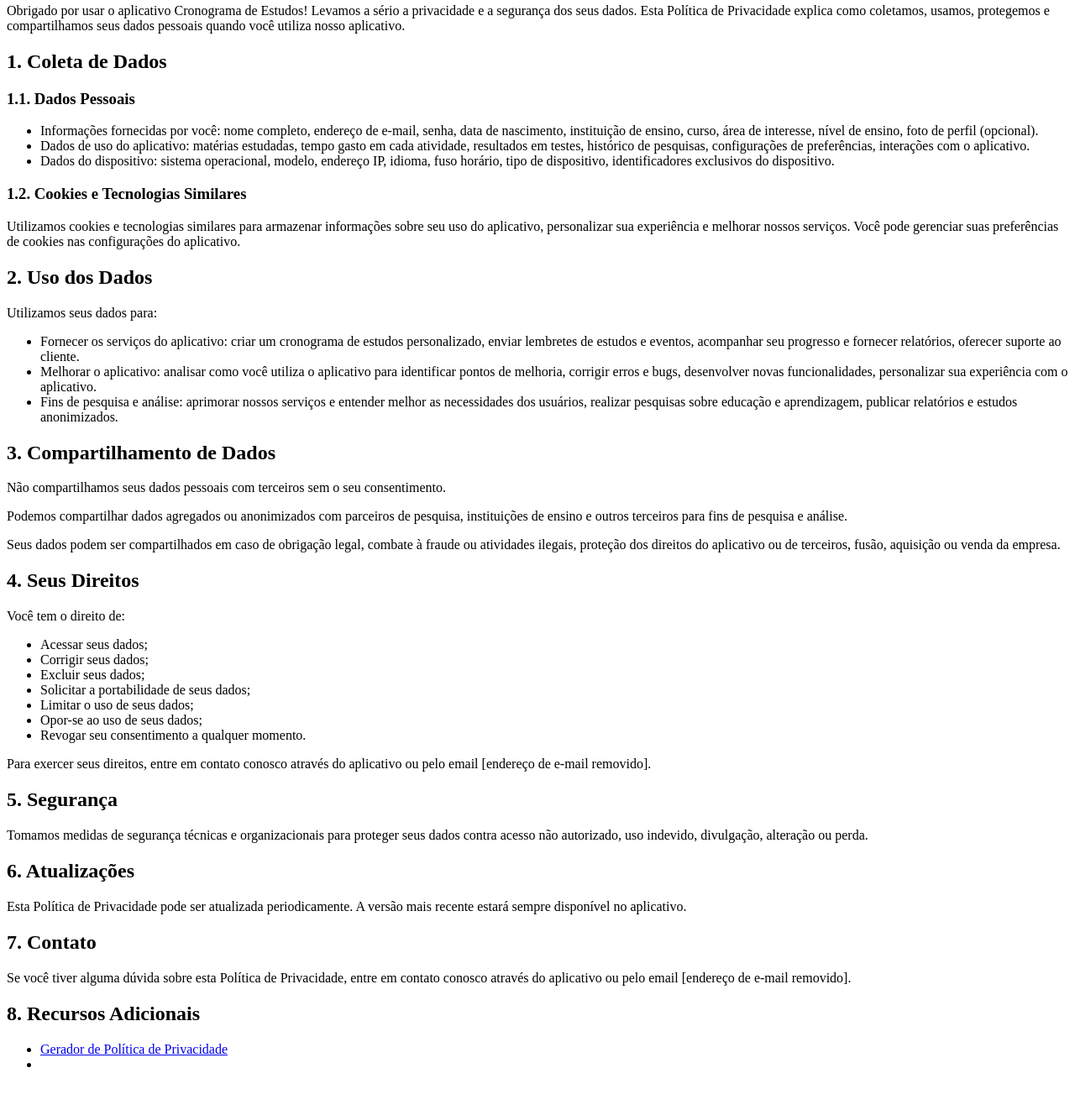
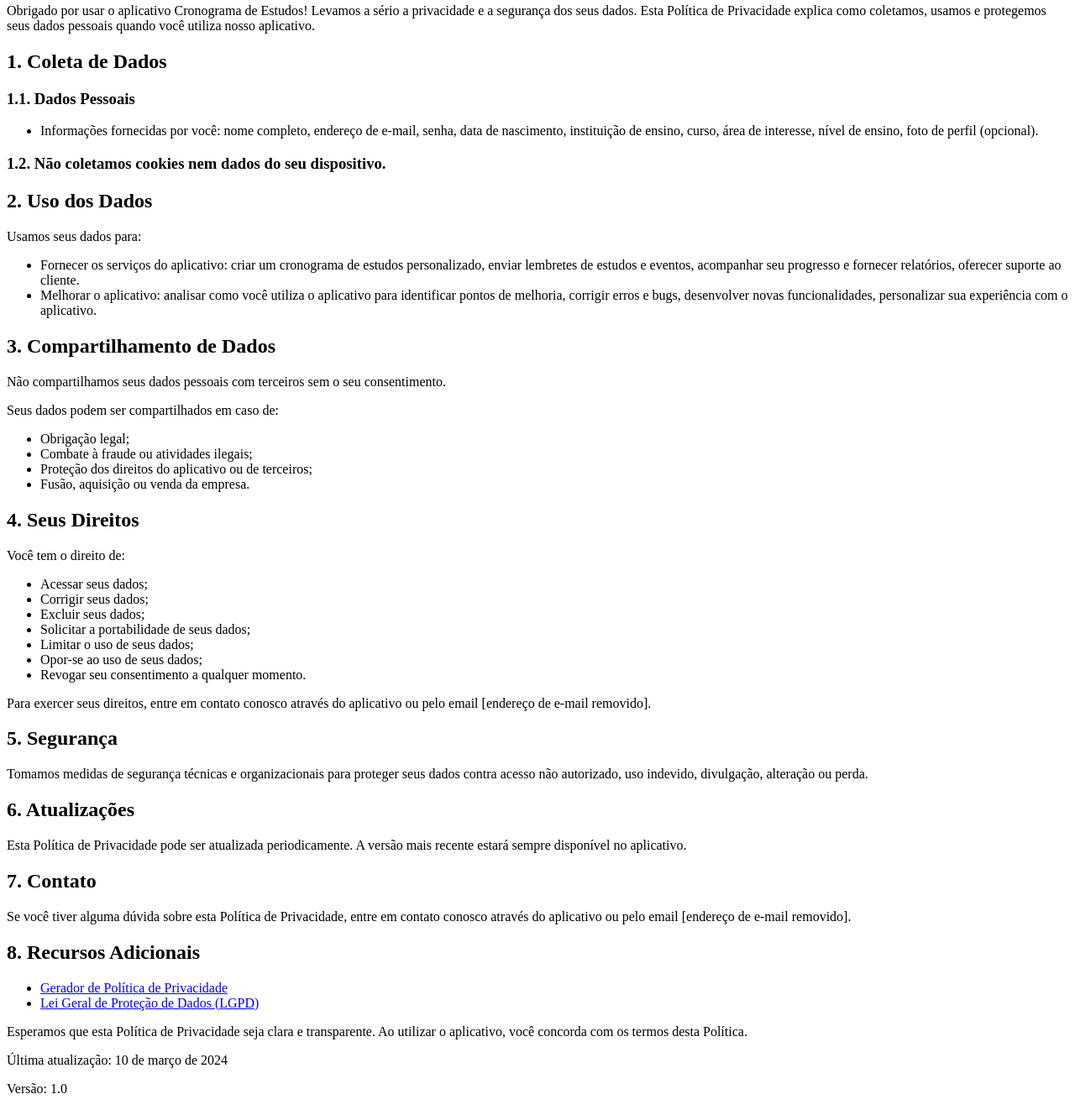
Before and after one commit to rubenslyra/rlstudies-notes-privacity, a plain HTML site: page index.html in a window 1280 px wide. Shown: the part 76-1398 px from the top of the page at 84% size. Before the commit the page ends 1369 px from the top, so only its background shows below. Drawn offline with Linux system fonts and the light colour scheme.

Commit message:
Update index.html

```diff
--- a/index.html
+++ b/index.html
@@ -3,13 +3,14 @@
 <head>
   <meta charset="UTF-8">
   <meta name="viewport" content="width=device-width, initial-scale=1.0">
-  <meta name="robots" content="noindex">
+  <meta name="robots" content="noindex, nofollow">
+  <meta name="googlebot" content="noindex, nofollow">
   <title>Cronograma de Estudos - Política de Privacidade</title>
 </head>
 <body>
   <h1>Política de Privacidade</h1>
 
-  <p>Obrigado por usar o aplicativo Cronograma de Estudos! Levamos a sério a privacidade e a segurança dos seus dados. Esta Política de Privacidade explica como coletamos, usamos, protegemos e compartilhamos seus dados pessoais quando você utiliza nosso aplicativo.</p>
+  <p>Obrigado por usar o aplicativo Cronograma de Estudos! Levamos a sério a privacidade e a segurança dos seus dados. Esta Política de Privacidade explica como coletamos, usamos e protegemos seus dados pessoais quando você utiliza nosso aplicativo.</p>
 
   <h2>1. Coleta de Dados</h2>
 
@@ -17,31 +18,31 @@
 
   <ul>
     <li>Informações fornecidas por você: nome completo, endereço de e-mail, senha, data de nascimento, instituição de ensino, curso, área de interesse, nível de ensino, foto de perfil (opcional).</li>
-    <li>Dados de uso do aplicativo: matérias estudadas, tempo gasto em cada atividade, resultados em testes, histórico de pesquisas, configurações de preferências, interações com o aplicativo.</li>
-    <li>Dados do dispositivo: sistema operacional, modelo, endereço IP, idioma, fuso horário, tipo de dispositivo, identificadores exclusivos do dispositivo.</li>
   </ul>
 
-  <h3>1.2. Cookies e Tecnologias Similares</h3>
-
-  <p>Utilizamos cookies e tecnologias similares para armazenar informações sobre seu uso do aplicativo, personalizar sua experiência e melhorar nossos serviços. Você pode gerenciar suas preferências de cookies nas configurações do aplicativo.</p>
+  <h3>1.2. Não coletamos cookies nem dados do seu dispositivo.</h3>
 
   <h2>2. Uso dos Dados</h2>
 
-  <p>Utilizamos seus dados para:</p>
+  <p>Usamos seus dados para:</p>
 
   <ul>
     <li>Fornecer os serviços do aplicativo: criar um cronograma de estudos personalizado, enviar lembretes de estudos e eventos, acompanhar seu progresso e fornecer relatórios, oferecer suporte ao cliente.</li>
     <li>Melhorar o aplicativo: analisar como você utiliza o aplicativo para identificar pontos de melhoria, corrigir erros e bugs, desenvolver novas funcionalidades, personalizar sua experiência com o aplicativo.</li>
-    <li>Fins de pesquisa e análise: aprimorar nossos serviços e entender melhor as necessidades dos usuários, realizar pesquisas sobre educação e aprendizagem, publicar relatórios e estudos anonimizados.</li>
   </ul>
 
   <h2>3. Compartilhamento de Dados</h2>
 
   <p>Não compartilhamos seus dados pessoais com terceiros sem o seu consentimento.</p>
 
-  <p>Podemos compartilhar dados agregados ou anonimizados com parceiros de pesquisa, instituições de ensino e outros terceiros para fins de pesquisa e análise.</p>
+  <p>Seus dados podem ser compartilhados em caso de:</p>
 
-  <p>Seus dados podem ser compartilhados em caso de obrigação legal, combate à fraude ou atividades ilegais, proteção dos direitos do aplicativo ou de terceiros, fusão, aquisição ou venda da empresa.</p>
+  <ul>
+    <li>Obrigação legal;</li>
+    <li>Combate à fraude ou atividades ilegais;</li>
+    <li>Proteção dos direitos do aplicativo ou de terceiros;</li>
+    <li>Fusão, aquisição ou venda da empresa.</li>
+  </ul>
 
   <h2>4. Seus Direitos</h2>
 
@@ -61,18 +62,27 @@
 
   <h2>5. Segurança</h2>
 
-  <p>Tomamos medidas de segurança técnicas e organizacionais para proteger seus dados contra acesso não autorizado, uso indevido, divulgação, alteração ou perda.</p>
+  Tomamos medidas de segurança técnicas e organizacionais para proteger seus dados contra acesso não autorizado, uso indevido, divulgação, alteração ou perda.
 
   <h2>6. Atualizações</h2>
 
-  <p>Esta Política de Privacidade pode ser atualizada periodicamente. A versão mais recente estará sempre disponível no aplicativo.</p>
+  Esta Política de Privacidade pode ser atualizada periodicamente. A versão mais recente estará sempre disponível no aplicativo.
 
   <h2>7. Contato</h2>
 
-  <p>Se você tiver alguma dúvida sobre esta Política de Privacidade, entre em contato conosco através do aplicativo ou pelo email [endereço de e-mail removido].</p>
+  Se você tiver alguma dúvida sobre esta Política de Privacidade, entre em contato conosco através do aplicativo ou pelo email [endereço de e-mail removido].
 
   <h2>8. Recursos Adicionais</h2>
 
   <ul>
     <li><a href="https://politicaprivacidade.com/">Gerador de Política de Privacidade</a></li>
-    <li><a href="https://www.planalto.gov.br/ccivil_03/_ato2015-2018/20
+    <li><a href="https://www.planalto.gov.br/ccivil_03/_ato2015-2018/2018/lei/l13709.htm">Lei Geral de Proteção de Dados (LGPD)</a></li>
+  </ul>
+
+  <p>Esperamos que esta Política de Privacidade seja clara e transparente. Ao utilizar o aplicativo, você concorda com os termos desta Política.</p>
+
+  <p>Última atualização: 10 de março de 2024</p>
+
+  <p>Versão: 1.0</p>
+</body>
+</html>
```
